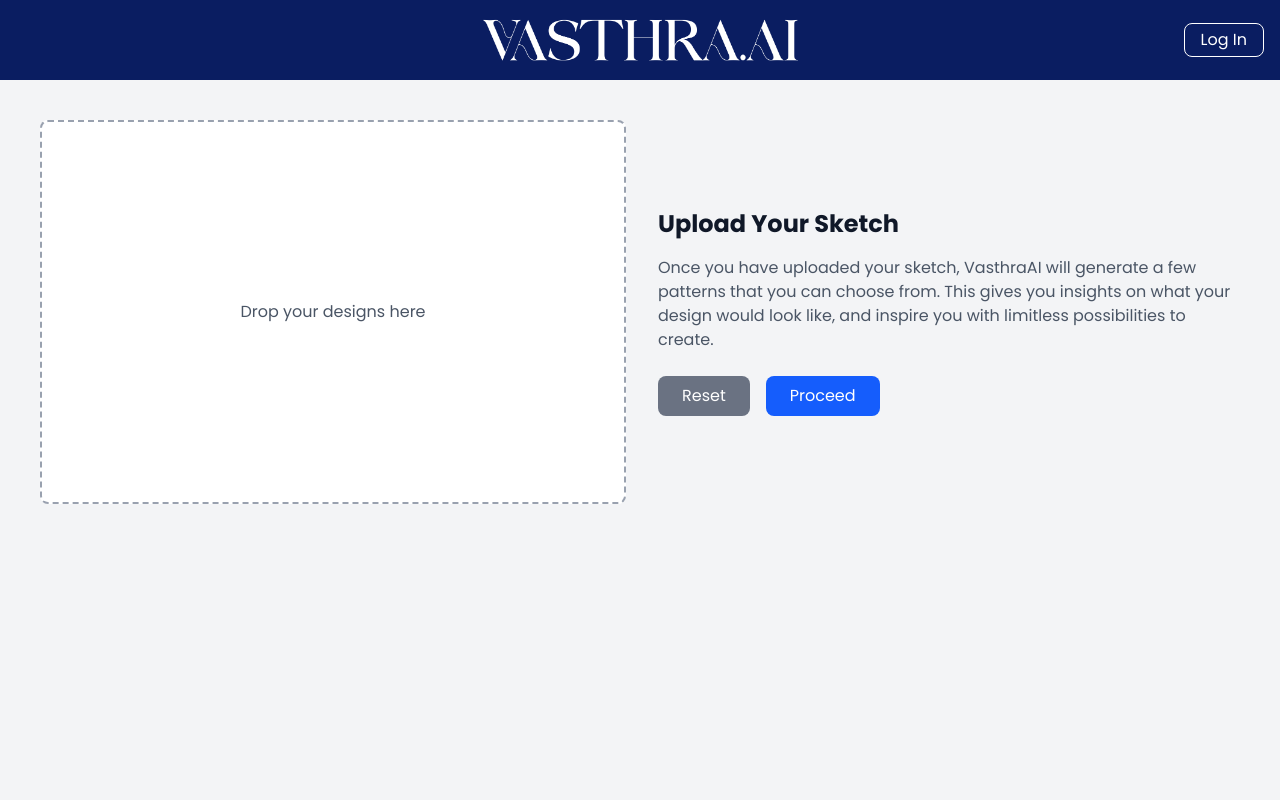
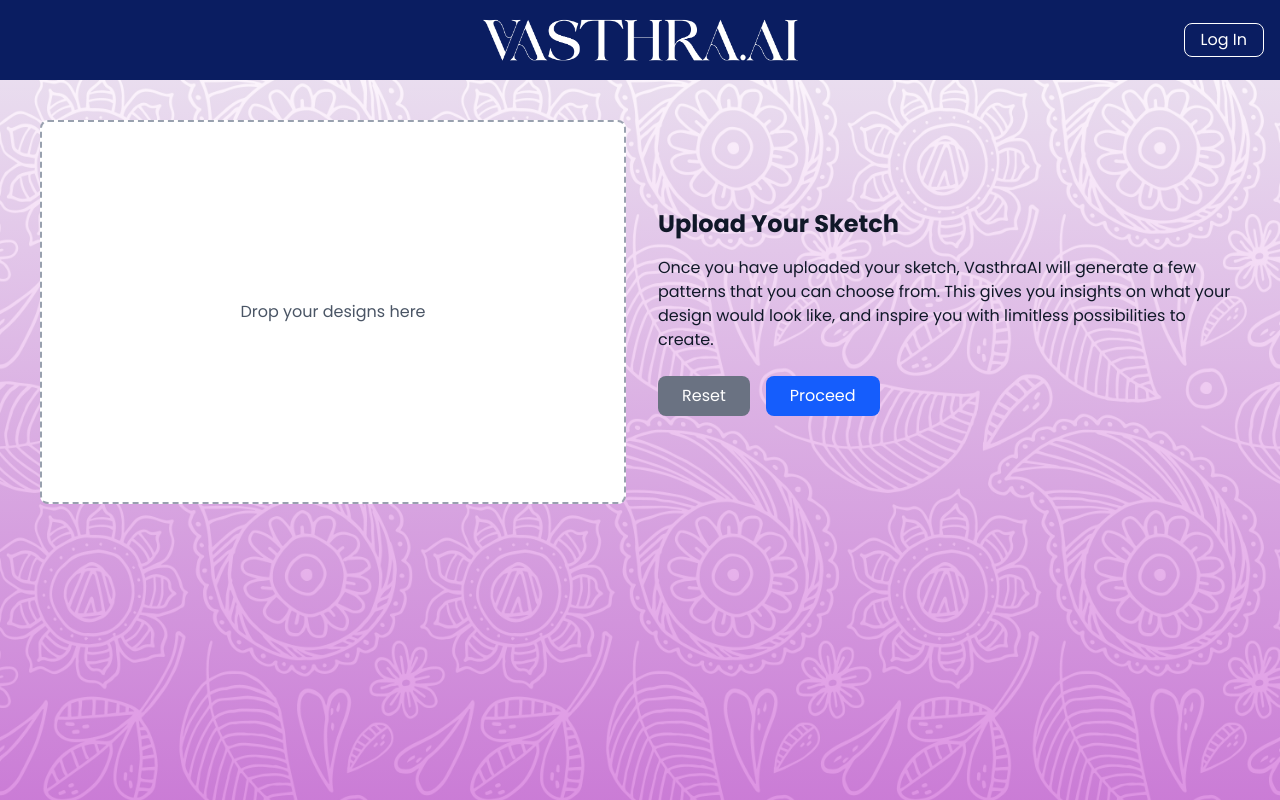
Before and after one commit to VasthraAI/VasthraAI_WebApp, a React (Vite) app: page / in a window 1280 px wide. Built offline with nearby package versions, Linux system fonts and the light colour scheme.

Commit message:
Added bg

```diff
--- a/src/components/Upload.jsx
+++ b/src/components/Upload.jsx
@@ -20,7 +20,7 @@ const UploadPage = () => {
   };
 
   return (
-    <div className="min-h-screen bg-gray-100">
+    <div className="min-h-screen bg-cover bg-center">
       <Navbar />
       <div className="flex flex-col md:flex-row items-center justify-center p-10 gap-8">
         {/* Left Section - Drag and Drop */}
@@ -46,11 +46,11 @@ const UploadPage = () => {
         {/* Right Section - Text and Buttons */}
         <div className="md:w-1/2 text-center md:text-left">
           <h2 className="text-2xl font-bold text-gray-900">Upload Your Sketch</h2>
-          <p className="text-gray-600 mt-4">
+          <p className="text-gray-900 mt-4">
             Once you have uploaded your sketch, VasthraAI will generate a few patterns that you can choose from. This gives you insights on what your design would look like, and inspire you with limitless possibilities to create.
           </p>
 
-          {/* Reset button */}
+          {/* Buttons */}
           <div className="mt-6 flex gap-4">
             <button
               className="bg-gray-500 text-white px-6 py-2 rounded-lg hover:bg-gray-700 transition"
@@ -58,14 +58,11 @@ const UploadPage = () => {
             >
               Reset
             </button>
-
-            {/* Proceed Button */}
             <button
               className="bg-blue-600 text-white px-6 py-2 rounded-lg hover:bg-blue-800 transition"
             >
               Proceed
             </button>
-
           </div>
         </div>
       </div>
--- a/src/index.css
+++ b/src/index.css
@@ -3,7 +3,12 @@
 @import "tailwindcss";
 
 
- :root {
+:root {
   font-family: "Poppins", sans-serif;
   color-scheme: dark;
- }
+  background-image: linear-gradient(rgba(255, 255, 255, 0.9), rgba(217, 135, 224, 0.9)), url('assets/site_bg.jpg');
+  background-size: cover;
+  background-position: center;
+  min-height: 100vh;
+  width: 100%;
+}
```
Also changed, not shown: src/assets/site_bg.jpg (added).
